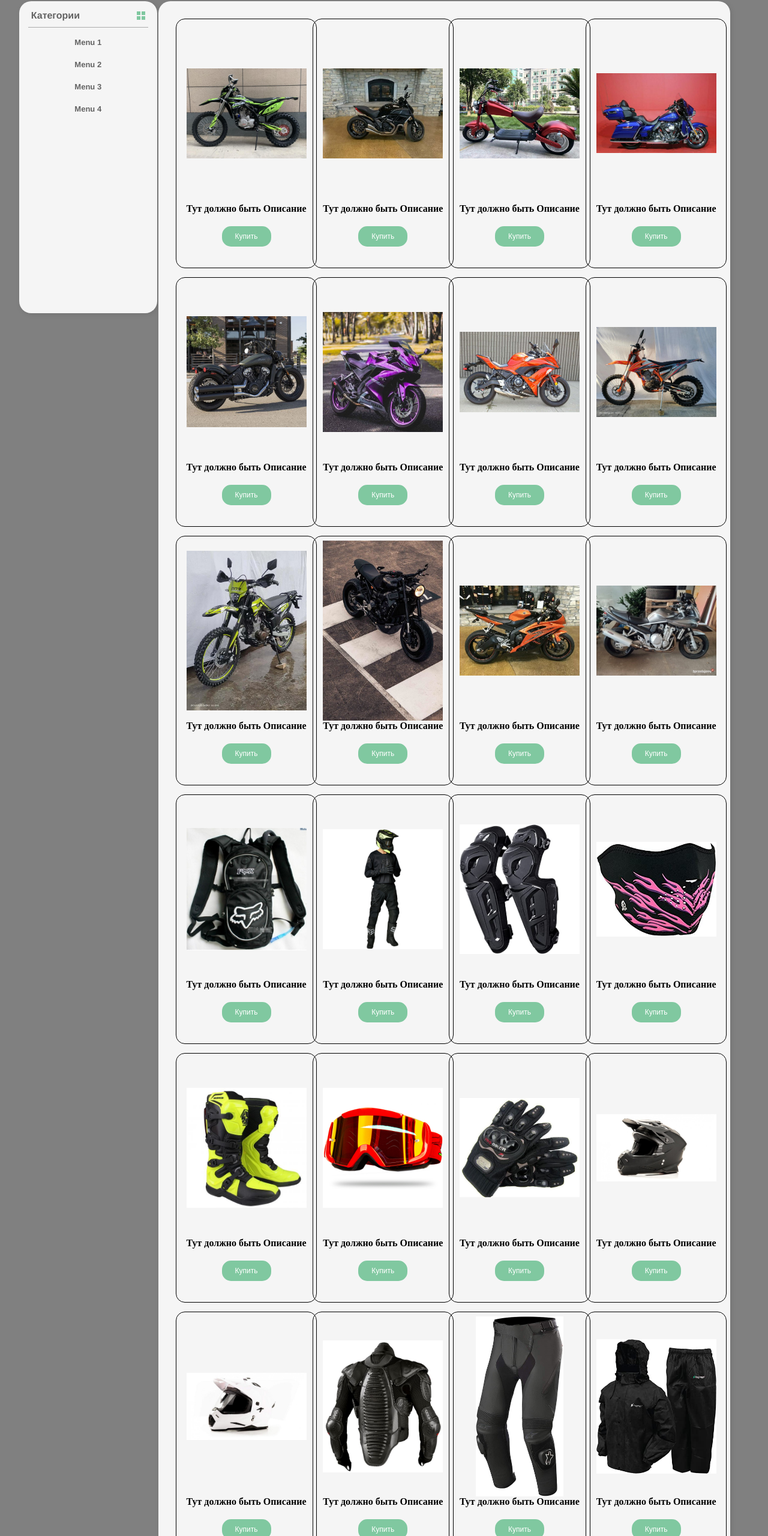
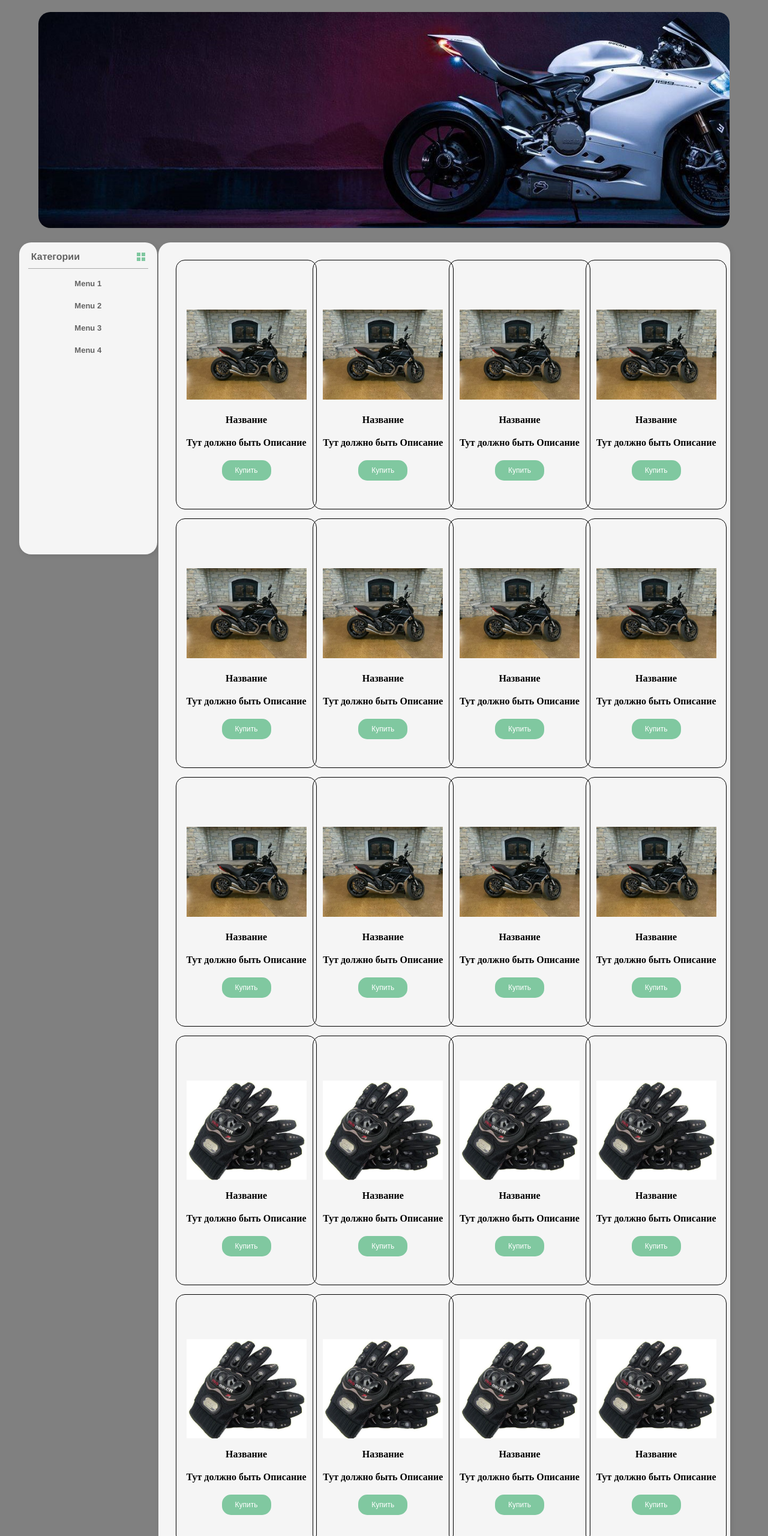
Before and after one commit to Bed01aga/Antuan, a plain HTML site: page index.html in a window 1280 px wide. Shown: the top 2560 px of the page at 60% size. Drawn offline with Linux system fonts and the light colour scheme.

Commit message:
commit 2

```diff
--- a/index.html
+++ b/index.html
@@ -6,6 +6,11 @@
  </head>
  <body>
     <table>
+        <tr>
+            <div class="top_Image" style="background-image: url(img/90280713-a8cf-4c67-8dce-da71dcd36cbf.jfif);">
+
+            </div>
+        </tr>
       <tr>
         <th style="float: right; text-align: left;">
           <div class="category-wrap">
@@ -30,193 +35,228 @@
                   <table>
                     <tr>
                       <th><div class="productimg">
-                    <img class="product_image" src="img/Motorcycles/MotorcycleBSEZ7-300(ElectroBlast).jpg"  >
+                    <img class="product_image" src= "img/Motorcycles/MotorcycleDucatiDIAVELCARBON.jpg"  >
+                    <p class="product_Name">Название</p>
                     <p>Тут должно быть Описание</p>
                     <button class="button" text="Купить" hover-text="2000"></button>
                   </div></th>
                       <th><div class="productimg">
                     <img class="product_image" src="img/Motorcycles/MotorcycleDucatiDIAVELCARBON.jpg"  >
+                    <p class="product_Name">Название</p>
                     <p>Тут должно быть Описание</p>
                     <button class="button">Купить</button>
                   </div></th>
                       <th><div class="productimg">
-                    <img class="product_image" src="img/Motorcycles/MotorcycleElectricScooterCitycoco.jpg"  >
+                    <img class="product_image" src="img/Motorcycles/MotorcycleDucatiDIAVELCARBON.jpg"  >
+                    <p class="product_Name">Название</p>
                     <p>Тут должно быть Описание</p>
                     <button class="button">Купить</button>
                   </div></th>
                       <th><div class="productimg">
-                    <img class="product_image" src="img/Motorcycles/MotorcycleHarleyDavidson.jpg"  >
+                    <img class="product_image" src="img/Motorcycles/MotorcycleDucatiDIAVELCARBON.jpg"  >
+                    <p class="product_Name">Название</p>
                     <p>Тут должно быть Описание</p>
                     <button class="button">Купить</button>
                   </div></th>
                     </tr>
                     <tr>
                       <th><div class="productimg">
-                    <img class="product_image" src="img/Motorcycles/MotorcycleIndianScoutBobberTwenty.jpg"  >
+                    <img class="product_image" src="img/Motorcycles/MotorcycleDucatiDIAVELCARBON.jpg"  >
+                    <p class="product_Name">Название</p>
                     <p>Тут должно быть Описание</p>
                     <button class="button">Купить</button>
                   </div></th>
                       <th><div class="productimg">
-                    <img class="product_image" src="img/Motorcycles/MotorcycleJasmineWest.jpg"  >
+                    <img class="product_image" src="img/Motorcycles/MotorcycleDucatiDIAVELCARBON.jpg"  >
+                    <p class="product_Name">Название</p>
                     <p>Тут должно быть Описание</p>
                     <button class="button">Купить</button>
                   </div></th>
                       <th><div class="productimg">
-                    <img class="product_image" src="img/Motorcycles/MotorcycleKawasakiNinjaEX650.jpg"  >
+                    <img class="product_image" src="img/Motorcycles/MotorcycleDucatiDIAVELCARBON.jpg"  >
+                    <p class="product_Name">Название</p>
                     <p>Тут должно быть Описание</p>
                     <button class="button">Купить</button>
                   </div></th>
                       <th><div class="productimg">
-                    <img class="product_image" src="img/Motorcycles/MotorcycleRegulmotoCrosstrec300.jpeg"  >
+                    <img class="product_image" src="img/Motorcycles/MotorcycleDucatiDIAVELCARBON.jpg"  >
+                    <p class="product_Name">Название</p>
                     <p>Тут должно быть Описание</p>
                     <button class="button">Купить</button>
                   </div></th>
                     </tr>
                     <tr>
                       <th><div class="productimg">
-                    <img class="product_image" src="img/Motorcycles/MotorcycleRegulmotoSport.jpeg"  >
+                    <img class="product_image" src="img/Motorcycles/MotorcycleDucatiDIAVELCARBON.jpg"  >
+                    <p class="product_Name">Название</p>
                     <p>Тут должно быть Описание</p>
                     <button class="button">Купить</button>
                   </div></th>
                       <th><div class="productimg">
-                    <img class="product_image" src="img/Motorcycles/MotorcycleYamahaXSR900.jpg"  >
+                    <img class="product_image" src="img/Motorcycles/MotorcycleDucatiDIAVELCARBON.jpg"  >
+                    <p class="product_Name">Название</p>
                     <p>Тут должно быть Описание</p>
                     <button class="button">Купить</button>
                   </div></th>
                       <th><div class="productimg">
-                    <img class="product_image" src="img/Motorcycles/MotorcycleYamahaYZF-R6 YZF-R6.jpg"  >
+                    <img class="product_image" src="img/Motorcycles/MotorcycleDucatiDIAVELCARBON.jpg"  >
+                    <p class="product_Name">Название</p>
                     <p>Тут должно быть Описание</p>
                     <button class="button">Купить</button>
                   </div></th>
                       <th><div class="productimg">
-                    <img class="product_image" src="img/Motorcycles/MotorcykleSuzukBandit1250.jpg"  >
+                    <img class="product_image" src="img/Motorcycles/MotorcycleDucatiDIAVELCARBON.jpg"  >
+                    <p class="product_Name">Название</p>
                     <p>Тут должно быть Описание</p>
                     <button class="button">Купить</button>
                   </div></th>
                     </tr>
                     <tr>
                         <th><div class="productimg">
-                      <img class="product_image" src="img/Equipment/EquipmentsBackpack_Black.jpg"  >
+                      <img class="product_image" src="img/Equipment/EquipmentsMotoGloves_Black.jpg"  >
+                      <p class="product_Name">Название</p>
                       <p>Тут должно быть Описание</p>
                       <button class="button">Купить</button>
                     </div></th>
                         <th><div class="productimg">
-                      <img class="product_image" src="img/Equipment/EquipmentsCrossKit_Black.jpg"  >
+                      <img class="product_image" src="img/Equipment/EquipmentsMotoGloves_Black.jpg"  >
+                      <p class="product_Name">Название</p>
                       <p>Тут должно быть Описание</p>
                       <button class="button">Купить</button>
                     </div></th>
                         <th><div class="productimg">
-                      <img class="product_image" src="img/Equipment/EquipmentsKneeShinGuard_Black.jpg"  >
+                      <img class="product_image" src="img/Equipment/EquipmentsMotoGloves_Black.jpg"  >
+                      <p class="product_Name">Название</p>
                       <p>Тут должно быть Описание</p>
                       <button class="button">Купить</button>
                     </div></th>
                         <th><div class="productimg">
-                      <img class="product_image" src="img/Equipment/EquipmentsMask_Black.jpg"  >
+                      <img class="product_image" src="img/Equipment/EquipmentsMotoGloves_Black.jpg"  >
+                      <p class="product_Name">Название</p>
                       <p>Тут должно быть Описание</p>
                       <button class="button">Купить</button>
                     </div></th>
                       </tr>
                       <tr>
                         <th><div class="productimg">
-                      <img class="product_image" src="img/Equipment/EquipmentsMotoBoots_Green.jpg"  >
-                      <p>Тут должно быть Описание</p>
-                      <button class="button">Купить</button>
-                    </div></th>
-                        <th><div class="productimg">
-                      <img class="product_image" src="img/Equipment/EquipmentsMotocrossGoggles_Red.jpg"  >
+                      <img class="product_image" src="img/Equipment/EquipmentsMotoGloves_Black.jpg"  >
+                      <p class="product_Name">Название</p>
                       <p>Тут должно быть Описание</p>
                       <button class="button">Купить</button>
                     </div></th>
                         <th><div class="productimg">
                       <img class="product_image" src="img/Equipment/EquipmentsMotoGloves_Black.jpg"  >
+                      <p class="product_Name">Название</p>
                       <p>Тут должно быть Описание</p>
                       <button class="button">Купить</button>
                     </div></th>
                         <th><div class="productimg">
-                      <img class="product_image" src="img/Equipment/EquipmentsMotoHelmet_Black.jpg"  >
+                      <img class="product_image" src="img/Equipment/EquipmentsMotoGloves_Black.jpg"  >
+                      <p class="product_Name">Название</p>
+                      <p>Тут должно быть Описание</p>
+                      <button class="button">Купить</button>
+                    </div></th>
+                        <th><div class="productimg">
+                      <img class="product_image" src="img/Equipment/EquipmentsMotoGloves_Black.jpg"  >
+                      <p class="product_Name">Название</p>
                       <p>Тут должно быть Описание</p>
                       <button class="button">Купить</button>
                     </div></th>
                       </tr>
                       <tr>
                         <th><div class="productimg">
-                      <img class="product_image" src="img/Equipment/EquipmentsMotoHelmet_White.jpg"  >
+                      <img class="product_image" src="img/Equipment/EquipmentsMotoGloves_Black.jpg"  >
+                      <p class="product_Name">Название</p>
                       <p>Тут должно быть Описание</p>
                       <button class="button">Купить</button>
                     </div></th>
                         <th><div class="productimg">
-                      <img class="product_image" src="img/Equipment/EquipmentsMotoJacket_Black.jpg"  >
+                      <img class="product_image" src="img/Equipment/EquipmentsMotoGloves_Black.jpg"  >
+                      <p class="product_Name">Название</p>
                       <p>Тут должно быть Описание</p>
                       <button class="button">Купить</button>
                     </div></th>
                         <th><div class="productimg">
-                      <img class="product_image" src="img/Equipment/EquipmentsMotorcycleRidingPant_Black,.jpg"  >
+                      <img class="product_image" src="img/Equipment/EquipmentsMotoGloves_Black.jpg"  >
+                      <p class="product_Name">Название</p>
                       <p>Тут должно быть Описание</p>
                       <button class="button">Купить</button>
                     </div></th>
                         <th><div class="productimg">
-                      <img class="product_image" src="img/Equipment/EquipmentsWaterproofSuit_Black.jpg"  >
+                      <img class="product_image" src="img/Equipment/EquipmentsMotoGloves_Black.jpg"  >
+                      <p class="product_Name">Название</p>
                       <p>Тут должно быть Описание</p>
                       <button class="button">Купить</button>
                     </div></th>
                       </tr>
                       <tr>
                         <th><div class="productimg">
-                      <img class="product_image" src="img/Scooter/Scooter150ccChelsea50's.jpg"  >
+                      <img class="product_image" src="img/Equipment/EquipmentsMotoGloves_Black.jpg"  >
+                      <p class="product_Name">Название</p>
                       <p>Тут должно быть Описание</p>
                       <button class="button">Купить</button>
                     </div></th>
                         <th><div class="productimg">
                       <img class="product_image" src="img/Scooter/ScooterPeugeot.jpg"  >
+                      <p class="product_Name">Название</p>
                       <p>Тут должно быть Описание</p>
                       <button class="button">Купить</button>
                     </div></th>
                         <th><div class="productimg">
-                      <img class="product_image" src="img/Scooter/ScooterUnu307.jpg"  >
+                      <img class="product_image" src="img/Scooter/ScooterPeugeot.jpg"  >
+                      <p class="product_Name">Название</p>
                       <p>Тут должно быть Описание</p>
                       <button class="button">Купить</button>
                     </div></th>
                         <th><div class="productimg">
-                      <img class="product_image" src="img/Scooter/ScooterVespa'sPagina.jpg"  >
+                      <img class="product_image" src="img/Scooter/ScooterPeugeot.jpg"  >
+                      <p class="product_Name">Название</p>
                       <p>Тут должно быть Описание</p>
                       <button class="button">Купить</button>
                     </div></th>
                       </tr>
                       <tr>
                         <th><div class="productimg">
-                      <img class="product_image" src="img/Scooter/ScooterVespaIndian.jpg"  >
+                      <img class="product_image" src="img/Scooter/ScooterPeugeot.jpg"  >
+                      <p class="product_Name">Название</p>
                       <p>Тут должно быть Описание</p>
                       <button class="button">Купить</button>
                     </div></th>
                         <th><div class="productimg">
-                      <img class="product_image" src="img/Scooter/ScooterYamahaElectric.jpg"  >
+                      <img class="product_image" src="img/Scooter/ScooterPeugeot.jpg"  >
+                      <p class="product_Name">Название</p>
                       <p>Тут должно быть Описание</p>
                       <button class="button">Купить</button>
                     </div></th>
                         <th><div class="productimg">
-                      <img class="product_image" src="img/Scooter/ScooterYamahaFluo.jpg"  >
+                      <img class="product_image" src="img/Scooter/ScooterPeugeot.jpg"  >
+                      <p class="product_Name">Название</p>
                       <p>Тут должно быть Описание</p>
                       <button class="button">Купить</button>
                     </div></th>
                         <th><div class="productimg">
-                      <img class="product_image" src="img/Scooter/ScooterYamahaJapan.jpg"  >
+                      <img class="product_image" src="img/Scooter/ScooterPeugeot.jpg"  >
+                      <p class="product_Name">Название</p>
                       <p>Тут должно быть Описание</p>
                       <button class="button">Купить</button>
                     </div></th>
                       </tr>
                       <tr>
                         <th><div class="productimg">
-                      <img class="product_image" src="img/Scooter/ScooterYamahaNMax160.jpg"  >
+                      <img class="product_image" src="img/Scooter/ScooterPeugeot.jpg"  >
+                      <p class="product_Name">Название</p>
                       <p>Тут должно быть Описание</p>
                       <button class="button">Купить</button>
                     </div></th>
                         <th><div class="productimg">
-                      <img class="product_image" src="img/Scooter/ScooterYamahaXMAX.jpg"  >
+                      <img class="product_image" src="img/Scooter/ScooterPeugeot.jpg"  >
+                      <p class="product_Name">Название</p>
                       <p>Тут должно быть Описание</p>
                       <button class="button">Купить</button>
                     </div></th>
                         <th><div class="productimg">
-                      <img class="product_image" src="img/Scooter/ScooterZnen150cc4Stroke.jpg"  >
+                      <img class="product_image" src="img/Scooter/ScooterPeugeot.jpg"  >
+                      <p class="product_Name">Название</p>
                       <p>Тут должно быть Описание</p>
                       <button class="button">Купить</button>
                     </div></th>
--- a/style.css
+++ b/style.css
@@ -202,3 +202,16 @@ button::before {
   button:hover::before {
     content: attr(hover-text);
   }
+.top_Image{
+    position: relative;
+    background-repeat: no-repeat;
+    background-size: cover;
+    height: 45vh;
+    width: 90%;
+    border-radius: 20px;
+    margin: 20 auto;
+
+}
+.product_Name{
+    margin-top: -50;
+}
```
Also changed, not shown: bla.html (deleted, +0 -62 lines), aboutme.html (added), bikes.html (added), company.html (added), equipment.html (added), img/90280713-a8cf-4c67-8dce-da71dcd36cbf.jfif (added), scooter.html (added).
